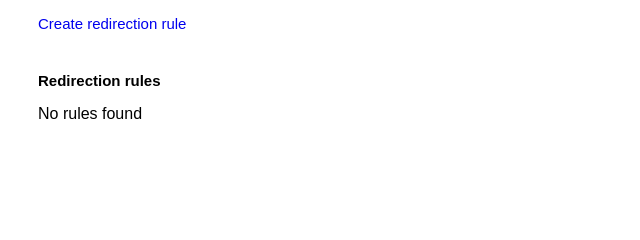
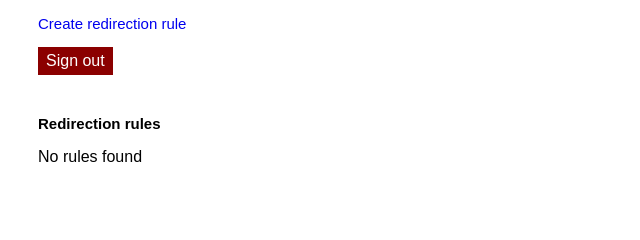
Before and after one commit to safatjamil/short-url, a Django app: template templates/home.html in a window 1280 px wide. Shown: the part 96-336 px from the top of the page, without its empty margins (0-640 px from the left). Run offline with Django 3.2, Linux system fonts and the light colour scheme; the template is opened without the code that fills it, so the values that code supplies are empty.

Commit message:
adding signout option

```diff
--- a/static/home.css
+++ b/static/home.css
@@ -17,6 +17,19 @@ font-weight:bold;
 .gen_text
 {
 margin-left:30px;
+}
+.signout_button
+{
+margin-left:30px;
+}
+
+.signout{
+  background-color: #8B0000;
+  color: white;
+  padding: 5px 8px 5px 8px;
+  text-align: center;
+  text-decoration: none;
+  display: inline-block;
 }
 .rules_container
 {
--- a/templates/home.html
+++ b/templates/home.html
@@ -15,7 +15,11 @@
  <p class="email">Email : {{account.org_email}}</p>
  <p class="alias">Alias : {{account.org_alias}}</p>
  <p class="email"> <a href="/create_rl/" style="text-decoration:none;">Create redirection rule</a> </p>
+ <div class="signout_button">
+    <a href= "/signout/" class='signout'>Sign out</a>
 </div>
+</div>
+
 
 <div class="rules_container">
     <p class="alias">Redirection rules</p>
@@ -25,7 +29,7 @@
         <div class='rule_name'><p>{{rule.redirect_name}}</p></div>
         <div class='incoming_url'><p>{{host}}/{{rule.incoming_url}}</p></div>
         <div class='outgoing_url'><p>{{rule.redirect_to}}</p></div>
-        <div class="delete_button">
+        <div class="button">
            <span><a href= "/edit_rl/{{rule.id}}" class='edit' target="_blank">edit</a></span>
            <span style="margin-left:10px;"><a href= "/delete_rl/{{rule.id}}" class='delete' target="_blank">Delete</a></span>
         </div>
--- a/urls.py
+++ b/urls.py
@@ -9,5 +9,6 @@ urlpatterns = [
     path('create_rl/',views.create_redirection_map,name='create_redirection_map'),
     path('delete_rl/<int:rl_id>',views.delete_redirection_map,name='delete_redirection_map'),
     path('edit_rl/<int:rl_id>',views.edit_redirection_map,name='edit_redirection_map'),
+    path('signout/',views.signout,name='signout'),
     re_path(r'(?P<short_code>[A-Z]{3,4}-[a-zA-Z0-9]{5})',views.main_redirection,name='main_redirection')
 ]
--- a/views.py
+++ b/views.py
@@ -161,3 +161,9 @@ def main_redirection(request,short_code):
     if not get_rule:
         return HttpResponse('<html><head><title>Error</title></head><body><p>Something went wrong. We can not find any redirection rule for this url.<p></body></html>')
     return HttpResponseRedirect(get_rule[0]["redirect_to"])
+
+def signout(request):
+    del request.session["signed_in"]
+    del request.session["fk"]
+    del request.session["sk"]
+    return redirect('/signin/')
```
